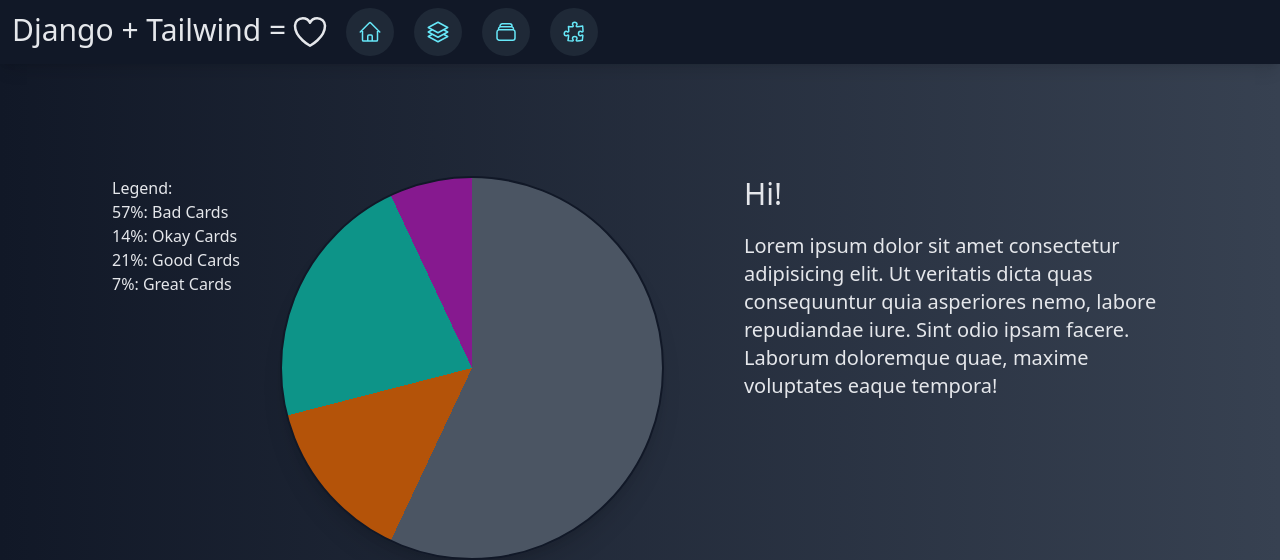
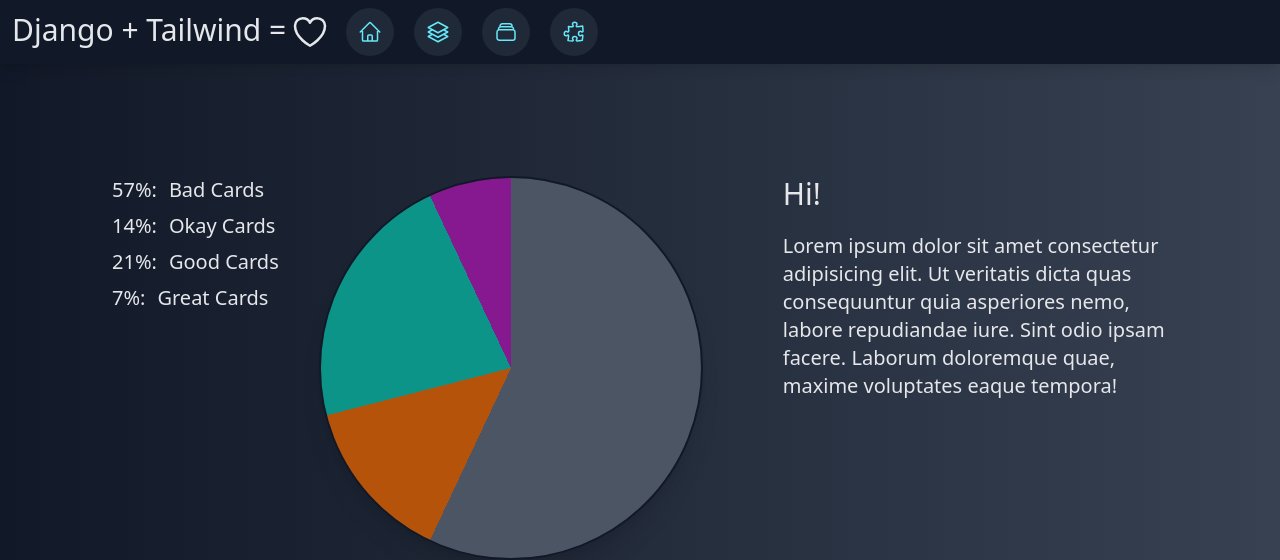
Before and after one commit to TheBlackFern/Website-Flashcards, a Django app: page / in a window 1280 px wide. Shown: the top 560 px of the page. Run offline with Django 4.2, Linux system fonts and the light colour scheme; data comes from the database, SQL or seed files in the repository; both versions use the stored data as it was after the commit.

Commit message:
🚧 several QOL improvements 🐛 fixed: new cards don't render a border ✨can now press enter to submit a new group 💄 UI improvements

```diff
--- a/src/carddeck/templates/pages/cards.html
+++ b/src/carddeck/templates/pages/cards.html
@@ -119,7 +119,7 @@
     let inputWord = document.createElement("input");
     let inputExplanation = document.createElement("textarea");
 
-    mainDiv.className = 'card relative group grid-row-3';
+    mainDiv.className = 'card border-gray-200 dark:border-gray-700 relative group grid-row-3';
     mainDiv.id = cardID;
 
     currentWord.className = "text-center mt-3 p-3 text-2xl font-bold tracking-tight text-gray-900 dark:text-white";
--- a/src/carddeck/templates/pages/home.html
+++ b/src/carddeck/templates/pages/home.html
@@ -4,13 +4,19 @@
 <div class="grid grid-flow-col space-x-20 justify-start m-28">
 
   <div class="flex flex-row gap-10">
-    <div>
-      <p class="text-left text-gray-200 font-light text-3x">Legend:<br>
-        {{perc1}}: Bad Cards <br>
-        {{perc2}}: Okay Cards <br>
-        {{perc3}}: Good Cards <br>
-        {{perc4}}: Great Cards <br>
-      </p>
+    <div class="h-36 grid grid-flow-row text-gray-200 font-light text-xl">
+      <div class="flex flex-row space-x-3"><span class="text-right">{{perc1}}</span>: <span class="text-left">Bad
+          Cards</span>
+      </div>
+      <div class="flex flex-row space-x-3"><span class="text-right">{{perc2}}</span>: <span class="text-left">Okay
+          Cards</span>
+      </div>
+      <div class="flex flex-row space-x-3"><span class="text-right">{{perc3}}</span>: <span class="text-left">Good
+          Cards</span>
+      </div>
+      <div class="flex flex-row space-x-3"><span class="text-right">{{perc4}}</span>: <span class="text-left">Great
+          Cards</span>
+      </div>
     </div>
     <div
       style="background-image: conic-gradient(#4b5563 0, #4b5563 {{ percantages_1 }}, #b45309 0, #b45309 {{ percantages_2 }}, #0d9488 0, #0d9488 {{ percantages_3 }}, #86198f 0, #86198f 100%);"
--- a/src/carddeck/templates/pages/test.html
+++ b/src/carddeck/templates/pages/test.html
@@ -1,7 +1,10 @@
 {% extends "base.html" %}
 
 {% block content %}
-<div class="flex flex-col items-center my-3 gap-y-10 gap-5">
+<div class="flex flex-col items-center mt-6 gap-y-3">
+  <div>
+    <span class="text-gray-200 text-3xl">Test!</span>
+  </div>
   <ul class="grid grid-cols-1 lg:grid-cols-2 xl:grid-cols-3">
     {% for card, bool in cards_rand %}
     <li class="grid grid-flow-col relative space-x-3 m-3">
--- a/src/static/css/output.css
+++ b/src/static/css/output.css
@@ -661,10 +661,6 @@ video {
   left: 2.5rem;
 }
 
-.left-14 {
-  left: 3.5rem;
-}
-
 .left-2 {
   left: 0.5rem;
 }
@@ -681,8 +677,8 @@ video {
   right: 0.5rem;
 }
 
-.top-12 {
-  top: 3rem;
+.top-10 {
+  top: 2.5rem;
 }
 
 .top-14 {
@@ -699,10 +695,6 @@ video {
 
 .top-6 {
   top: 1.5rem;
-}
-
-.top-10 {
-  top: 2.5rem;
 }
 
 .z-50 {
@@ -797,6 +789,10 @@ video {
   margin-top: 1.25rem;
 }
 
+.mt-6 {
+  margin-top: 1.5rem;
+}
+
 .line-clamp-1 {
   overflow: hidden;
   display: -webkit-box;
@@ -847,6 +843,10 @@ video {
   height: 24rem;
 }
 
+.h-36 {
+  height: 9rem;
+}
+
 .w-10 {
   width: 2.5rem;
 }
@@ -891,6 +891,10 @@ video {
   width: 100%;
 }
 
+.w-36 {
+  width: 9rem;
+}
+
 .min-w-max {
   min-width: -moz-max-content;
   min-width: max-content;
@@ -898,10 +902,6 @@ video {
 
 .flex-grow {
   flex-grow: 1;
-}
-
-.origin-left {
-  transform-origin: left;
 }
 
 .origin-top {
@@ -919,6 +919,10 @@ video {
   transform: translate(var(--tw-translate-x), var(--tw-translate-y)) rotate(var(--tw-rotate)) skewX(var(--tw-skew-x)) skewY(var(--tw-skew-y)) scaleX(var(--tw-scale-x)) scaleY(var(--tw-scale-y));
 }
 
+.grid-flow-row {
+  grid-auto-flow: row;
+}
+
 .grid-flow-col {
   grid-auto-flow: column;
 }
@@ -929,6 +933,10 @@ video {
 
 .grid-cols-2 {
   grid-template-columns: repeat(2, minmax(0, 1fr));
+}
+
+.grid-cols-3 {
+  grid-template-columns: repeat(3, minmax(0, 1fr));
 }
 
 .flex-row {
@@ -974,6 +982,10 @@ video {
 
 .gap-y-3 {
   row-gap: 0.75rem;
+}
+
+.gap-y-5 {
+  row-gap: 1.25rem;
 }
 
 .space-x-20 > :not([hidden]) ~ :not([hidden]) {
```
Also changed, not shown: src/carddeck/templates/pages/groups.html (+9 -2 lines), src/db.sqlite3.
